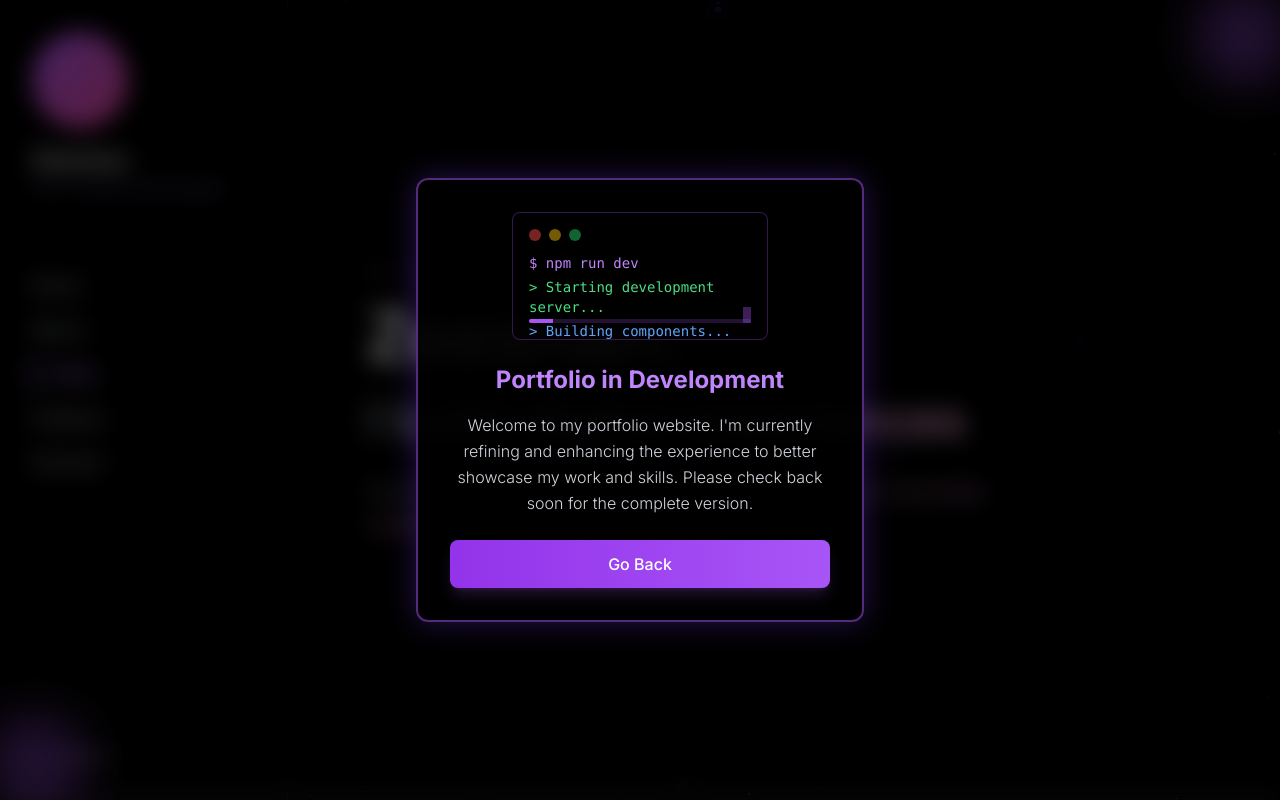
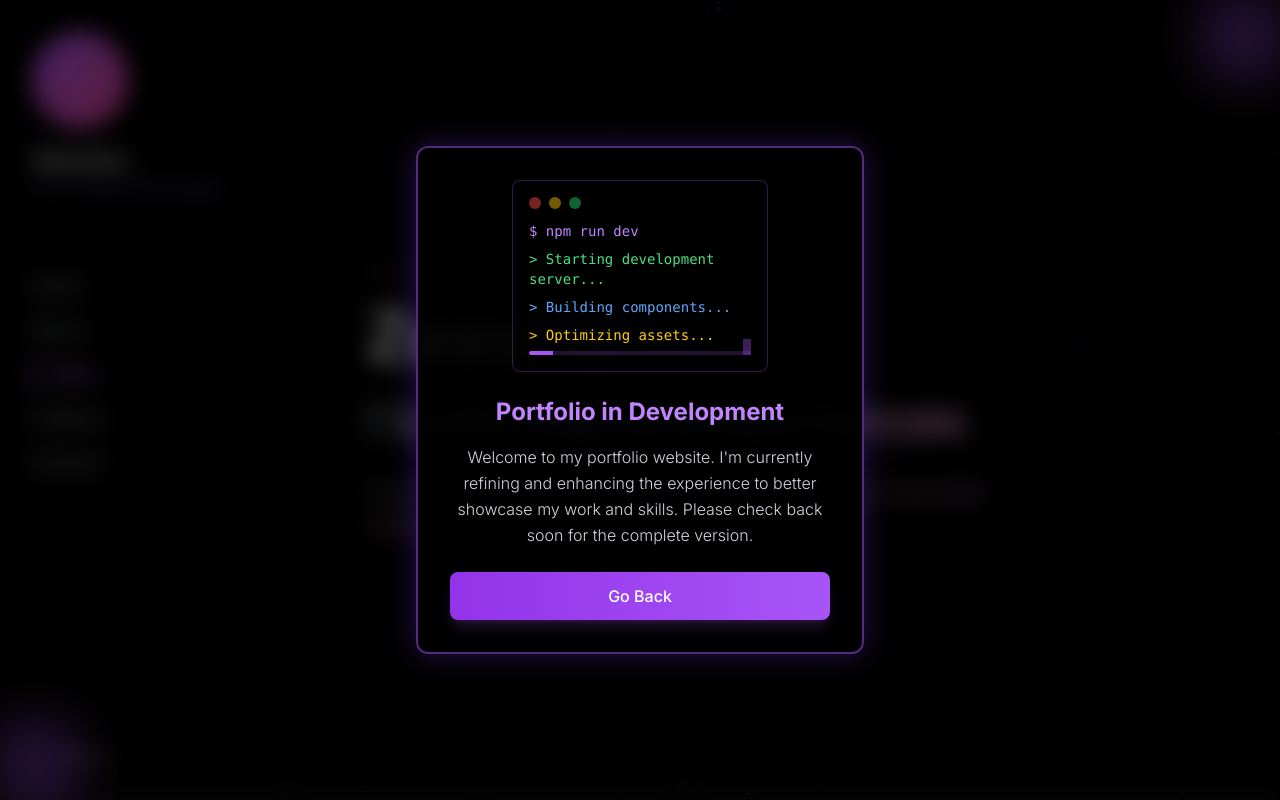
Before and after one commit to Zeeshanx01/My-Portfolio, a Next.js app in the folder coder-portfolio/: page / in a window 1280 px wide. Shown: the top 800 px of the page. Built offline with nearby package versions, Linux system fonts and the light colour scheme.

Commit message:
Update UnderConstruction.js

```diff
--- a/coder-portfolio/app/components/UnderConstruction.js
+++ b/coder-portfolio/app/components/UnderConstruction.js
@@ -40,7 +40,7 @@ export default function UnderConstruction() {
             <div className="relative">
               <div className="flex justify-center mb-6">
                 <motion.div
-                  className="w-64 h-32 bg-black/50 border border-purple-500/30 rounded-lg p-4 font-mono text-sm relative overflow-hidden"
+                  className="w-64 h-48 bg-black/50 border border-purple-500/30 rounded-lg p-4 font-mono text-sm relative overflow-hidden"
                 >
                   {/* Terminal header */}
                   <div className="flex gap-2 mb-3">
@@ -50,7 +50,7 @@ export default function UnderConstruction() {
                   </div>
 
                   {/* Animated code lines */}
-                  <div className="space-y-1">
+                  <div className="space-y-2">
                     <motion.div
                       initial={{ opacity: 0, x: -20 }}
                       animate={{ opacity: 1, x: 0 }}
@@ -62,7 +62,7 @@ export default function UnderConstruction() {
                     <motion.div
                       initial={{ opacity: 0, x: -20 }}
                       animate={{ opacity: 1, x: 0 }}
-                      transition={{ duration: 0.5, delay: 0.5 }}
+                      transition={{ duration: 0.5, delay: 0.3 }}
                       className="text-green-400"
                     >
                       &gt; Starting development server...
@@ -70,7 +70,7 @@ export default function UnderConstruction() {
                     <motion.div
                       initial={{ opacity: 0, x: -20 }}
                       animate={{ opacity: 1, x: 0 }}
-                      transition={{ duration: 0.5, delay: 1 }}
+                      transition={{ duration: 0.5, delay: 0.6 }}
                       className="text-blue-400"
                     >
                       &gt; Building components...
@@ -78,7 +78,7 @@ export default function UnderConstruction() {
                     <motion.div
                       initial={{ opacity: 0, x: -20 }}
                       animate={{ opacity: 1, x: 0 }}
-                      transition={{ duration: 0.5, delay: 1.5 }}
+                      transition={{ duration: 0.5, delay: 0.9 }}
                       className="text-yellow-400"
                     >
                       &gt; Optimizing assets...
```
